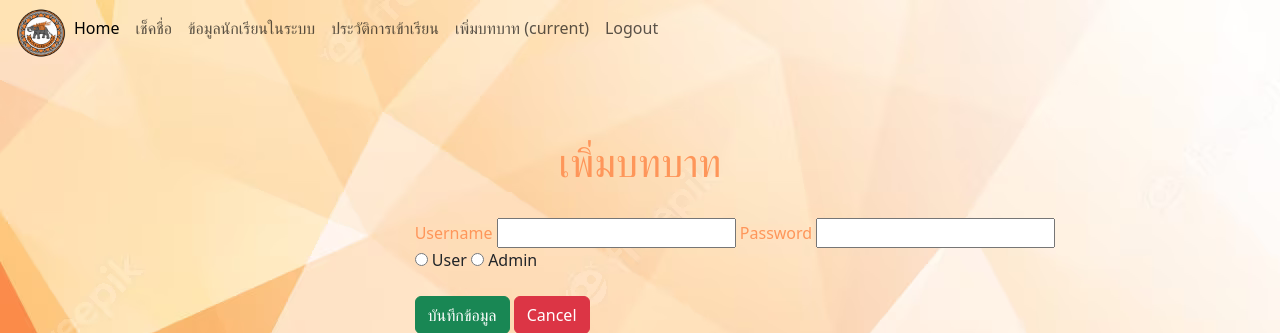
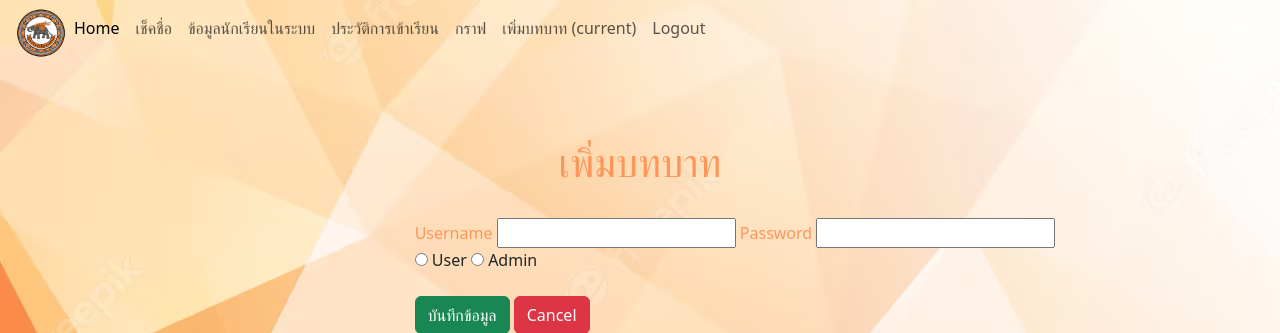
Before and after one commit to ktrakunlertrat/libechatbot, a PHP site: page /page_addrole.php in a window 1280 px wide. Shown: the top 333 px of the page. Run offline with PHP 8.4, Linux system fonts and the light colour scheme.

Commit message:
update nav

```diff
--- a/Scanner.php
+++ b/Scanner.php
@@ -34,6 +34,7 @@
 
                 <a class="nav-item nav-link" href="show_stu.php">ข้อมูลนักเรียนในระบบ</a>
                 <a class="nav-item nav-link" href="show_history.php">ประวัติการเข้าเรียน</a>
+                <a class="nav-item nav-link" href="stu_stat.php">กราฟ</a>
                 <a class="nav-item nav-link" href="page_addrole.php">เพิ่มบทบาท</a>
                 <a class="nav-item nav-link" href="logout.php">Logout</a>
 
--- a/index.php
+++ b/index.php
@@ -31,6 +31,7 @@
             <a class="nav-item nav-link" href="scanner.php">เช็คชื่อ</a>
             <a class="nav-item nav-link" href="show_stu.php">ข้อมูลนักเรียนในระบบ</a>
             <a class="nav-item nav-link" href="show_history.php">ประวัติการเข้าเรียน</a>
+            <a class="nav-item nav-link" href="stu_stat.php">กราฟ</a>
             <a class="nav-item nav-link" href="page_addrole.php">เพิ่มบทบาท</a>
             <a class="nav-item nav-link" href="stu_stat.php">กราฟ </a>
             <a class="nav-item nav-link" href="logout.php">Logout</a>
--- a/page_addrole.php
+++ b/page_addrole.php
@@ -30,6 +30,7 @@ $conn = createDBConnection();
 
                 <a class="nav-item nav-link" href="show_stu.php">ข้อมูลนักเรียนในระบบ</a>
                 <a class="nav-item nav-link" href="show_history.php">ประวัติการเข้าเรียน</a>
+                <a class="nav-item nav-link" href="stu_stat.php">กราฟ</a>
                 <a class="nav-item nav-link" href="page_addrole.php">เพิ่มบทบาท (current)</a>
                 <a class="nav-item nav-link" href="logout.php">Logout</a>
 
--- a/show_history.php
+++ b/show_history.php
@@ -43,6 +43,7 @@ error_reporting(1);
 
                 <a class="nav-item nav-link" href="show_stu.php">ข้อมูลนักเรียนในระบบ</a>
                 <a class="nav-item nav-link" href="show_history.php">ประวัติการเข้าเรียน (current) </a>
+                <a class="nav-item nav-link" href="stu_stat.php">กราฟ</a>
                 <a class="nav-item nav-link" href="page_addrole.php">เพิ่มบทบาท</a>
                 <a class="nav-item nav-link" href="logout.php">Logout</a>
 
--- a/show_stu.php
+++ b/show_stu.php
@@ -38,6 +38,7 @@ if (!isset($_SESSION['username']) || $_SESSION['role'] !== 'admin') {
                 <a class="nav-item nav-link" href="scanner.php">เช็คชื่อ</a>
                 <a class="nav-item nav-link" href="show_stu.php">ข้อมูลนักเรียนในระบบ (current) </a>
                 <a class="nav-item nav-link" href="show_history.php">ประวัติการเข้าเรียน</a>
+                <a class="nav-item nav-link" href="stu_stat.php">กราฟ</a>
                 <a class="nav-item nav-link" href="page_addrole.php">เพิ่มบทบาท</a>
                 <a class="nav-item nav-link" href="logout.php">Logout</a>
 
--- a/stu_addform.php
+++ b/stu_addform.php
@@ -101,6 +101,7 @@ if ($_SERVER['REQUEST_METHOD'] === 'POST' && isset($_FILES['excel_file'])) {
 
                 <a class="nav-item nav-link" href="show_stu.php">ข้อมูลนักเรียนในระบบ (current) </a>
                 <a class="nav-item nav-link" href="show_history.php">ประวัติการเข้าเรียน</a>
+                <a class="nav-item nav-link" href="stu_stat.php">กราฟ</a>
                 <a class="nav-item nav-link" href="logout.php">Logout</a>
 
               </div>
--- a/stu_editform.php
+++ b/stu_editform.php
@@ -39,6 +39,7 @@ $conn = createDBConnection();
 
                 <a class="nav-item nav-link" href="show_stu.php">ข้อมูลนักเรียนในระบบ (current) </a>
                 <a class="nav-item nav-link" href="show_history.php">ประวัติการเข้าเรียน</a>
+                <a class="nav-item nav-link" href="stu_stat.php">กราฟ</a>
                 <a class="nav-item nav-link" href="logout.php">Logout</a>
 
               </div>
```
